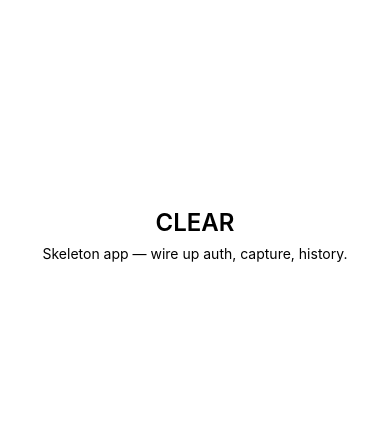
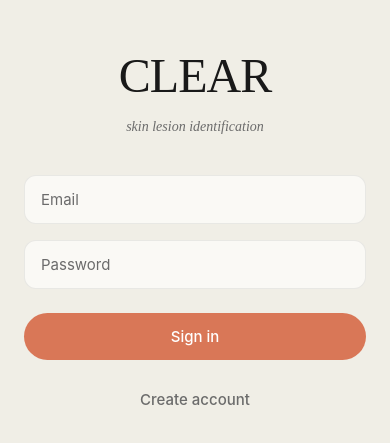
Before and after one commit to aozbas/CLEAR, a React Native app in the folder mobile/: screen / in a window 390 px wide. Shown: the part 187-630 px from the top of the page. Built offline with nearby package versions, Linux system fonts and the light colour scheme; no server answers.

Commit message:
mobile: implement login screen, JWT auth, and session persistence

```diff
--- a/mobile/App.tsx
+++ b/mobile/App.tsx
@@ -1,16 +1,123 @@
-import React from "react";
-import { SafeAreaView, Text, StyleSheet } from "react-native";
+import { Session } from "@supabase/supabase-js";
+import React, { useEffect, useState } from "react";
+import {
+  ActivityIndicator,
+  Pressable,
+  ScrollView,
+  StatusBar,
+  StyleSheet,
+  Text,
+  View,
+} from "react-native";
+import { listScans } from "./src/lib/api";
+import { supabase } from "./src/lib/supabase";
+import LoginScreen from "./src/screens/LoginScreen";
+import { theme } from "./src/theme";
 
 export default function App() {
+  const [session, setSession] = useState<Session | null>(null);
+  const [loading, setLoading] = useState(true);
+
+  useEffect(() => {
+    supabase.auth.getSession().then(({ data }) => {
+      setSession(data.session);
+      setLoading(false);
+    });
+    const { data: sub } = supabase.auth.onAuthStateChange((_event, s) => setSession(s));
+    return () => sub.subscription.unsubscribe();
+  }, []);
+
+  if (loading) {
+    return (
+      <View style={[styles.container, styles.center]}>
+        <StatusBar barStyle="dark-content" />
+        <ActivityIndicator color={theme.colors.accent} />
+      </View>
+    );
+  }
+
   return (
-    <SafeAreaView style={styles.container}>
-      <Text style={styles.title}>CLEAR</Text>
-      <Text>Skeleton app — wire up auth, capture, history.</Text>
-    </SafeAreaView>
+    <>
+      <StatusBar barStyle="dark-content" />
+      {session ? <Home email={session.user.email ?? "(no email)"} /> : <LoginScreen />}
+    </>
+  );
+}
+
+function Home({ email }: { email: string }) {
+  const [result, setResult] = useState<string | null>(null);
+  const [busy, setBusy] = useState(false);
+
+  async function ping() {
+    setBusy(true);
+    setResult(null);
+    try {
+      const r = await listScans();
+      setResult(JSON.stringify(r, null, 2));
+    } catch (e) {
+      setResult(String(e));
+    }
+    setBusy(false);
+  }
+
+  return (
+    <ScrollView style={styles.container} contentContainerStyle={styles.homePadding}>
+      <Text style={styles.title}>Signed in</Text>
+      <Text style={styles.body}>{email}</Text>
+
+      <Pressable
+        style={({ pressed }) => [
+          styles.primary,
+          pressed && styles.primaryPressed,
+          busy && styles.disabled,
+        ]}
+        onPress={ping}
+        disabled={busy}
+      >
+        <Text style={styles.primaryLabel}>{busy ? "…" : "Test backend (GET /scans)"}</Text>
+      </Pressable>
+
+      {result ? <Text style={styles.code}>{result}</Text> : null}
+
+      <Pressable style={styles.secondary} onPress={() => supabase.auth.signOut()}>
+        <Text style={styles.secondaryLabel}>Sign out</Text>
+      </Pressable>
+    </ScrollView>
   );
 }
 
 const styles = StyleSheet.create({
-  container: { flex: 1, alignItems: "center", justifyContent: "center" },
-  title: { fontSize: 24, fontWeight: "600", marginBottom: 8 },
+  container: { flex: 1, backgroundColor: theme.colors.bg },
+  center: { alignItems: "center", justifyContent: "center" },
+  homePadding: { padding: theme.spacing.lg, gap: theme.spacing.md, paddingTop: theme.spacing.xxl },
+  title: {
+    fontFamily: theme.fonts.serif,
+    fontSize: 22,
+    fontWeight: "500",
+    color: theme.colors.text,
+  },
+  body: { fontSize: 15, color: theme.colors.muted },
+  primary: {
+    backgroundColor: theme.colors.accent,
+    borderRadius: theme.radii.pill,
+    paddingVertical: 14,
+    paddingHorizontal: theme.spacing.lg,
+    alignItems: "center",
+    minHeight: 44,
+  },
+  primaryPressed: { backgroundColor: theme.colors.accentPressed },
+  primaryLabel: { color: "#FFFFFF", fontSize: 15, fontWeight: "500" },
+  secondary: { paddingVertical: 14, alignItems: "center", minHeight: 44 },
+  secondaryLabel: { color: theme.colors.muted, fontSize: 15, fontWeight: "500" },
+  disabled: { opacity: 0.6 },
+  code: {
+    backgroundColor: theme.colors.surface,
+    borderColor: theme.colors.line,
+    borderWidth: StyleSheet.hairlineWidth,
+    borderRadius: theme.radii.md,
+    padding: theme.spacing.md,
+    fontFamily: theme.fonts.mono,
+    fontSize: 12,
+    color: theme.colors.text,
+  },
 });
--- a/mobile/src/lib/api.ts
+++ b/mobile/src/lib/api.ts
@@ -1,14 +1,26 @@
+import { supabase } from "./supabase";
+
 const BASE = process.env.EXPO_PUBLIC_API_URL ?? "http://localhost:8000";
+
+async function authHeader(): Promise<Record<string, string>> {
+  const { data } = await supabase.auth.getSession();
+  const token = data.session?.access_token;
+  return token ? { Authorization: `Bearer ${token}` } : {};
+}
 
 export async function predict(imageUri: string) {
   const form = new FormData();
   // @ts-expect-error RN FormData file shape
   form.append("image", { uri: imageUri, name: "scan.jpg", type: "image/jpeg" });
-  const r = await fetch(`${BASE}/predictions`, { method: "POST", body: form });
+  const r = await fetch(`${BASE}/predictions`, {
+    method: "POST",
+    body: form,
+    headers: await authHeader(),
+  });
   return r.json();
 }
 
 export async function listScans() {
-  const r = await fetch(`${BASE}/scans`);
+  const r = await fetch(`${BASE}/scans`, { headers: await authHeader() });
   return r.json();
 }
--- a/mobile/src/lib/supabase.ts
+++ b/mobile/src/lib/supabase.ts
@@ -1,6 +1,14 @@
+import AsyncStorage from "@react-native-async-storage/async-storage";
 import { createClient } from "@supabase/supabase-js";
 
 const url = process.env.EXPO_PUBLIC_SUPABASE_URL ?? "";
 const key = process.env.EXPO_PUBLIC_SUPABASE_ANON_KEY ?? "";
 
-export const supabase = createClient(url, key);
+export const supabase = createClient(url, key, {
+  auth: {
+    storage: AsyncStorage,
+    autoRefreshToken: true,
+    persistSession: true,
+    detectSessionInUrl: false,
+  },
+});
--- a/mobile/src/screens/LoginScreen.tsx
+++ b/mobile/src/screens/LoginScreen.tsx
@@ -1,10 +1,148 @@
-import React from "react";
-import { View, Text } from "react-native";
+import React, { useState } from "react";
+import {
+  KeyboardAvoidingView,
+  Platform,
+  Pressable,
+  StyleSheet,
+  Text,
+  TextInput,
+  View,
+} from "react-native";
+import { supabase } from "../lib/supabase";
+import { theme } from "../theme";
 
 export default function LoginScreen() {
+  const [email, setEmail] = useState("");
+  const [password, setPassword] = useState("");
+  const [busy, setBusy] = useState(false);
+  const [error, setError] = useState<string | null>(null);
+  const [info, setInfo] = useState<string | null>(null);
+
+  async function signIn() {
+    setBusy(true);
+    setError(null);
+    setInfo(null);
+    const { error } = await supabase.auth.signInWithPassword({ email, password });
+    if (error) setError(error.message);
+    setBusy(false);
+  }
+
+  async function signUp() {
+    setBusy(true);
+    setError(null);
+    setInfo(null);
+    const { data, error } = await supabase.auth.signUp({ email, password });
+    if (error) setError(error.message);
+    else if (!data.session) setInfo("Check your email to confirm your account, then sign in.");
+    setBusy(false);
+  }
+
   return (
-    <View>
-      <Text>Login (TODO: Supabase auth)</Text>
-    </View>
+    <KeyboardAvoidingView
+      behavior={Platform.OS === "ios" ? "padding" : undefined}
+      style={styles.container}
+    >
+      <View style={styles.card}>
+        <Text style={styles.wordmark}>CLEAR</Text>
+        <Text style={styles.tagline}>skin lesion identification</Text>
+
+        <TextInput
+          style={styles.input}
+          placeholder="Email"
+          placeholderTextColor={theme.colors.muted}
+          autoCapitalize="none"
+          autoCorrect={false}
+          keyboardType="email-address"
+          textContentType="emailAddress"
+          value={email}
+          onChangeText={setEmail}
+          editable={!busy}
+        />
+        <TextInput
+          style={styles.input}
+          placeholder="Password"
+          placeholderTextColor={theme.colors.muted}
+          autoCapitalize="none"
+          autoCorrect={false}
+          secureTextEntry
+          textContentType="password"
+          value={password}
+          onChangeText={setPassword}
+          editable={!busy}
+        />
+
+        {error ? <Text style={styles.error}>{error}</Text> : null}
+        {info ? <Text style={styles.info}>{info}</Text> : null}
+
+        <Pressable
+          style={({ pressed }) => [
+            styles.primary,
+            pressed && styles.primaryPressed,
+            busy && styles.disabled,
+          ]}
+          onPress={signIn}
+          disabled={busy}
+        >
+          <Text style={styles.primaryLabel}>{busy ? "…" : "Sign in"}</Text>
+        </Pressable>
+
+        <Pressable style={styles.secondary} onPress={signUp} disabled={busy}>
+          <Text style={styles.secondaryLabel}>Create account</Text>
+        </Pressable>
+      </View>
+    </KeyboardAvoidingView>
   );
 }
+
+const styles = StyleSheet.create({
+  container: {
+    flex: 1,
+    backgroundColor: theme.colors.bg,
+    justifyContent: "center",
+    paddingHorizontal: theme.spacing.lg,
+  },
+  card: { gap: theme.spacing.md },
+  wordmark: {
+    fontFamily: theme.fonts.serif,
+    fontSize: 48,
+    fontWeight: "500",
+    color: theme.colors.text,
+    textAlign: "center",
+    letterSpacing: -1,
+  },
+  tagline: {
+    fontFamily: theme.fonts.serif,
+    fontStyle: "italic",
+    fontSize: 14,
+    color: theme.colors.muted,
+    textAlign: "center",
+    marginBottom: theme.spacing.lg,
+  },
+  input: {
+    backgroundColor: theme.colors.surface,
+    borderColor: theme.colors.line,
+    borderWidth: StyleSheet.hairlineWidth,
+    borderRadius: theme.radii.md,
+    paddingHorizontal: theme.spacing.md,
+    paddingVertical: 14,
+    fontSize: 15,
+    color: theme.colors.text,
+    minHeight: 44,
+  },
+  primary: {
+    backgroundColor: theme.colors.accent,
+    borderRadius: theme.radii.pill,
+    paddingVertical: 14,
+    paddingHorizontal: theme.spacing.lg,
+    alignItems: "center",
+    marginTop: theme.spacing.sm,
+    minHeight: 44,
+  },
+  primaryPressed: { backgroundColor: theme.colors.accentPressed },
+  primaryLabel: { color: "#FFFFFF", fontSize: 15, fontWeight: "500" },
+  secondary: { paddingVertical: 14, alignItems: "center", minHeight: 44 },
+  secondaryLabel: { color: theme.colors.muted, fontSize: 15, fontWeight: "500" },
+  disabled: { opacity: 0.6 },
+  error: { color: theme.colors.error, fontSize: 14, textAlign: "center" },
+  info: { color: theme.colors.muted, fontSize: 14, textAlign: "center" },
+});
--- /dev/null
+++ b/mobile/src/theme.ts
@@ -0,0 +1,27 @@
+import { Platform } from "react-native";
+
+export const theme = {
+  colors: {
+    bg: "#F0EEE6",
+    surface: "#FAF9F5",
+    text: "#191919",
+    muted: "#6B6B6B",
+    line: "rgba(25,25,25,0.08)",
+    lineStrong: "rgba(25,25,25,0.14)",
+    accent: "#D97757",
+    accentPressed: "#C56843",
+    accentTint: "rgba(217,119,87,0.1)",
+    calm: "#3D5A48",
+    calmTint: "rgba(74,107,87,0.1)",
+    error: "#A03E3E",
+  },
+  radii: { sm: 8, md: 12, lg: 18, sheet: 24, pill: 999 },
+  spacing: { xs: 4, sm: 8, md: 16, lg: 24, xl: 32, xxl: 48, xxxl: 64 },
+  // Per DESIGN.md the spec is Source Serif 4 / Geist via expo-font; we use the
+  // platform fallbacks documented there until font loading is wired up.
+  fonts: {
+    sans: undefined as string | undefined,
+    serif: Platform.select({ ios: "Georgia", android: "serif", default: "serif" }),
+    mono: Platform.select({ ios: "Menlo", android: "monospace", default: "monospace" }),
+  },
+} as const;
```
